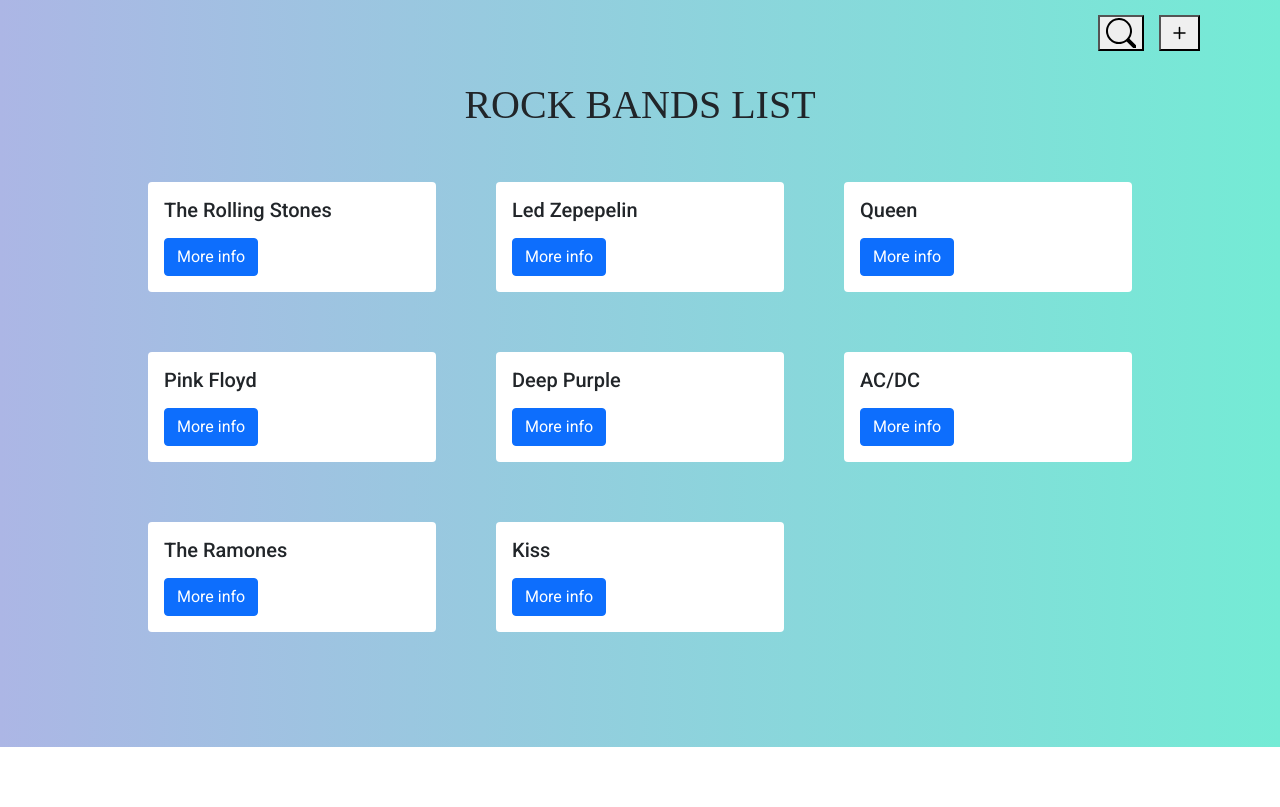
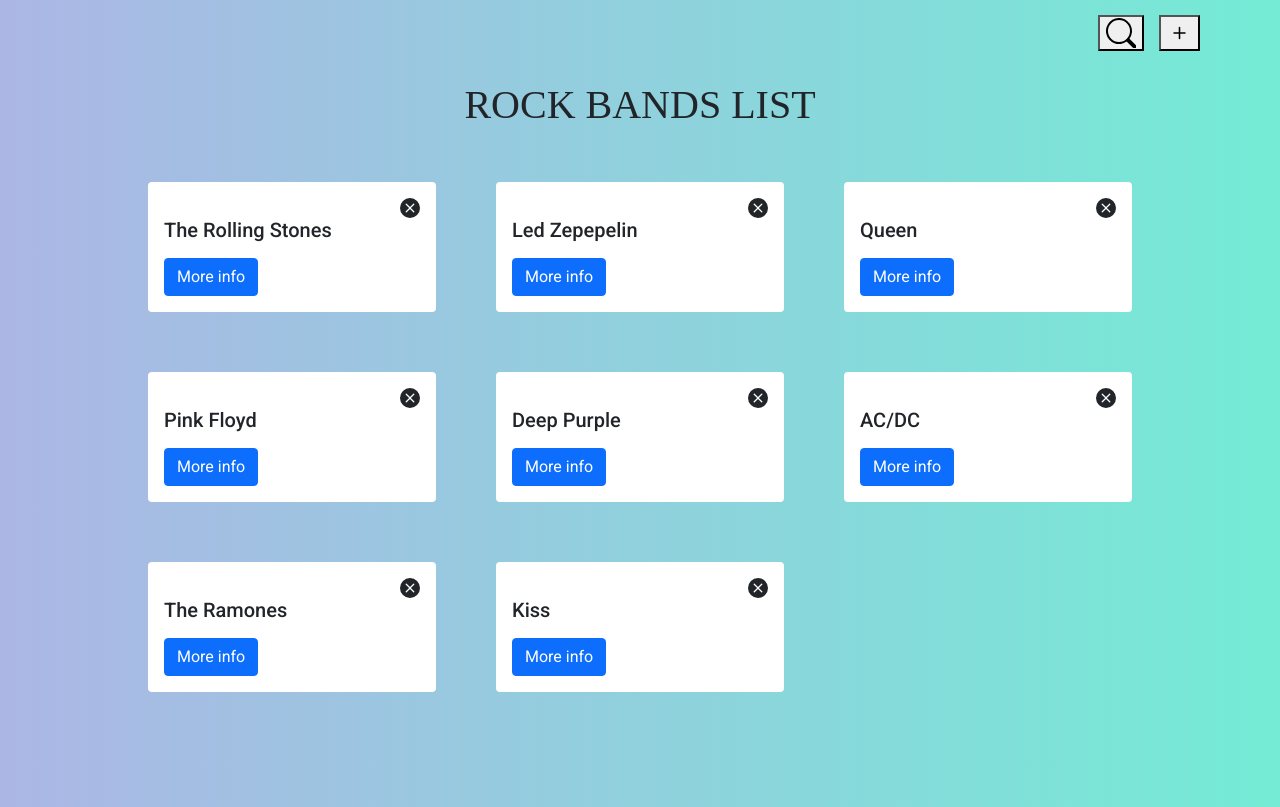
Before and after one commit to Analo-pez/Angular-Rocks, an Angular app: page /app-list-bands in a window 1280 px wide. Built offline with nearby package versions, Linux system fonts and the light colour scheme; a web font is replaced by a local one.

Commit message:
fix a bug in the delete function with empty localstorage

```diff
--- a/src/app/components/band-detail/band-detail.component.ts
+++ b/src/app/components/band-detail/band-detail.component.ts
@@ -1,4 +1,4 @@
-import { Component, OnInit } from '@angular/core';
+import { Component, OnInit, Input } from '@angular/core';
 import { ActivatedRoute } from '@angular/router';
 import { BandsDataService } from '../../services/bands-data.service';
 
@@ -9,18 +9,17 @@
 })
 export class BandDetailComponent implements OnInit {
 
-  bandId: any = [];
-
-  // videoUrl: string = 'https://www.youtube.com/embed/SdpGG0V93Eo';
+  // bandId: any = [];
+  @Input() bandId: any = {};
 
   constructor(
     private route: ActivatedRoute,
     private service: BandsDataService
   ) {
     this.route.params.subscribe(params => {
-      console.log(params['id'])
       this.bandId = this.service.getId(params['id'])
     })
+
   }
 
   ngOnInit(): void {
--- a/src/app/components/list-bands/list-bands.component.html
+++ b/src/app/components/list-bands/list-bands.component.html
@@ -17,7 +17,7 @@
     </h1>
     <section class="pageList__results">
 
-        <app-result [band]="band" *ngFor="let band of bands, index as i" (click)="delete(i)"></app-result>
+        <app-result [band]="band" *ngFor="let band of bands, index as i" (click)="deleteCard(band.id)"></app-result>
 
     </section>
 </main>
--- a/src/app/components/list-bands/list-bands.component.ts
+++ b/src/app/components/list-bands/list-bands.component.ts
@@ -34,14 +34,8 @@
   }
 
 
-
-  // delete(i: any) {
-  //   for (let b of this.bands) {
-  //     if (b.id === this.bands[i].id) {
-  //       this.bands.splice(i, 1);
-  //     }
-  //   }
-  //   console.log(this.bands)
-  // }
-
+  deleteCard(i: number) {
+    this.bands = this.bands.filter(listFromData => listFromData.id !== i);
+    localStorage.setItem('data', JSON.stringify(this.bands));
+  }
 }
--- a/src/app/components/result/result.component.html
+++ b/src/app/components/result/result.component.html
@@ -1,12 +1,12 @@
 <div class="card pageList__results--card" style="width: 18rem;">
     <div class="card-body">
-        <!-- <div class="btnDelete">
+        <div class="btnDelete">
             <svg xmlns="http://www.w3.org/2000/svg" width="20" height="20" fill="currentColor" class="bi bi-x-circle-fill" viewBox="0 0 16 16">
                 <path d="M16 8A8 8 0 1 1 0 8a8 8 0 0 1 16 0zM5.354 4.646a.5.5 0 1 0-.708.708L7.293 8l-2.647 2.646a.5.5 0 0 0 .708.708L8 8.707l2.646 2.647a.5.5 0 0 0 .708-.708L8.707 8l2.647-2.646a.5.5 0 0 0-.708-.708L8 7.293 5.354 4.646z"/>
               </svg>
-        </div> -->
+        </div>
         <h5 class="card-title">{{band.name}}</h5>
         <p class="card-text"></p>
-        <button class="btn btn-primary" [routerLink]="['/app-band-detail', band.id ]">More info</button>
+        <button class="btn btn-primary" [routerLink]="['/app-band-detail', band.id]">More info</button>
     </div>
 </div>
--- a/src/app/components/result/result.component.ts
+++ b/src/app/components/result/result.component.ts
@@ -18,23 +18,12 @@
     private service: BandsDataService
   ) {
     this.route.params.subscribe(params => {
-      this.band = this.service.getId(params['id'])
+      this.band = this.service.getBand();
     })
   }
 
   ngOnInit(): void {
   }
 
-  deleteCard() {
-    // let index = 0;
-    // for (let b of this.band) {
-    //   if (b.id == this.band.id) {
-    //     this.band[index].splice(index, 1);
-    //   }
-    //   index++;
-    // }
-    // this.band = this.band.splice(index, 1)
-    console.log('delete')
 
-  }
 }
--- a/src/app/components/search/search.component.ts
+++ b/src/app/components/search/search.component.ts
@@ -31,4 +31,5 @@
     });
   }
 
+
 }
--- a/src/app/services/localstorage.service.ts
+++ b/src/app/services/localstorage.service.ts
@@ -21,10 +21,6 @@
     return list3.id
   }
 
-  // deleteList(list: List) {
-  //   this.lists = this.lists.filter(listFromData => listFromData.id !== list.id);
-  //   this.saveStorage();
-  // }
 
   getList(id: string | number) {
     id = Number(id);
```
